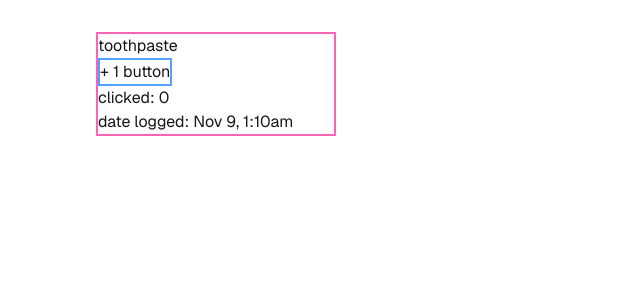
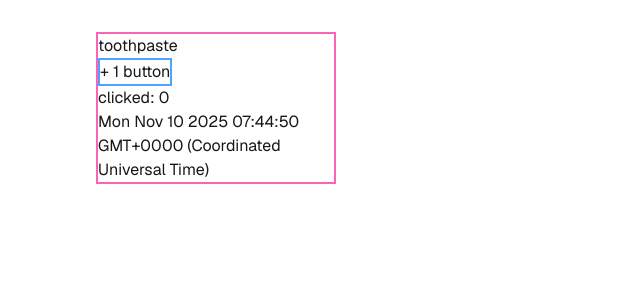
Before and after one commit to fyeung21/pebble-counter, a Next.js app: page / in a window 1280 px wide. Shown: the top 300 px of the page, without its empty margins (0-640 px from the left). Built offline with nearby package versions, Linux system fonts and the light colour scheme.

Commit message:
feat: show time and date when clicked

```diff
--- a/app/components/card.tsx
+++ b/app/components/card.tsx
@@ -7,7 +7,9 @@ export default function Card() {
 
   const handleClick = () => {
     setonClick(onClick + 1);
+    Date();
   };
+
   return (
     <article className="border-2 border-pink-400 w-60">
       <h3>{"toothpaste"}</h3>
@@ -15,7 +17,7 @@ export default function Card() {
         + {"1"} button
       </button>
       <p>clicked: {onClick}</p>
-      <p>date logged: {"Nov 9, 1:10am"}</p>
+      <p>{Date()}</p>
     </article>
   );
 }
```
